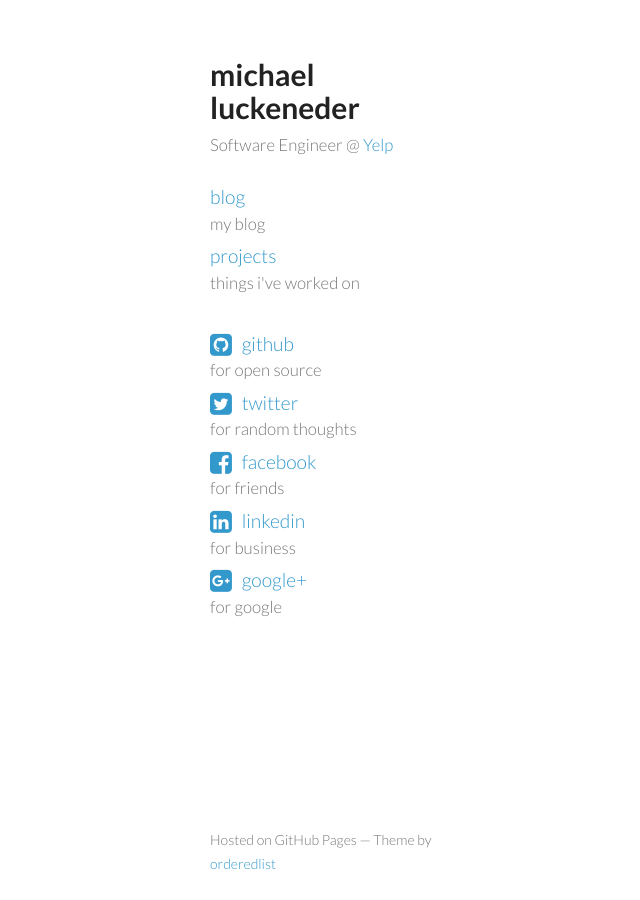
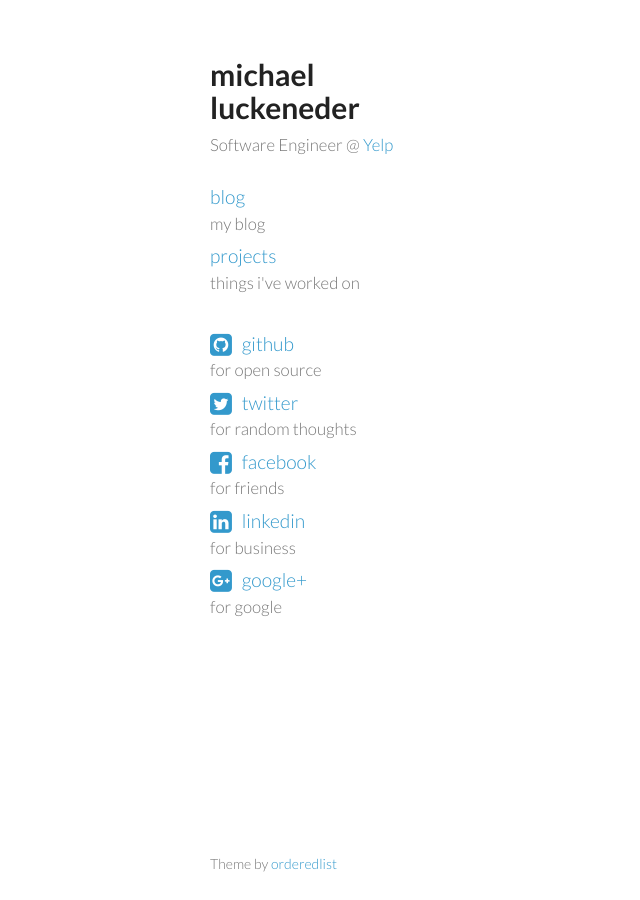
Before and after one commit to optiminimalist/optiminimalist.github.io, a Jekyll site: the page built from index.html, in a window 1280 px wide. Shown: the whole page, without its empty margins (0-640 px from the left). Built offline with Jekyll 4.4.1, drawn with Linux system fonts in a browser that asks for light colours; nearby versions of some CDN libraries.

Commit message:
changed footer

```diff
--- a/_layouts/default.html
+++ b/_layouts/default.html
@@ -23,7 +23,7 @@
         {{ content }}
       </section>
       <footer>
-        <p><small>Hosted on GitHub Pages &mdash; Theme by <a href="https://github.com/orderedlist">orderedlist</a></small></p>
+        <p><small>Theme by <a href="https://github.com/orderedlist">orderedlist</a></small></p>
       </footer>
     </div>
     <script src="javascripts/scale.fix.js"></script>
```
